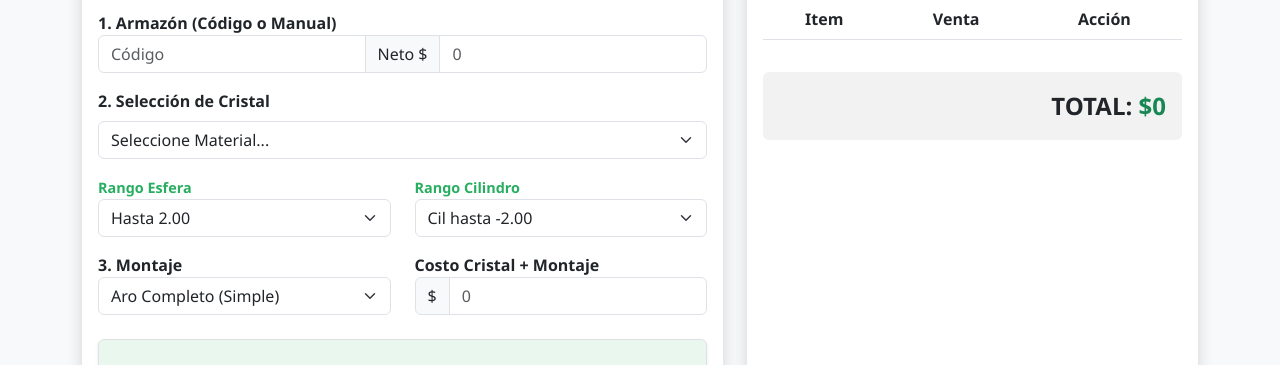
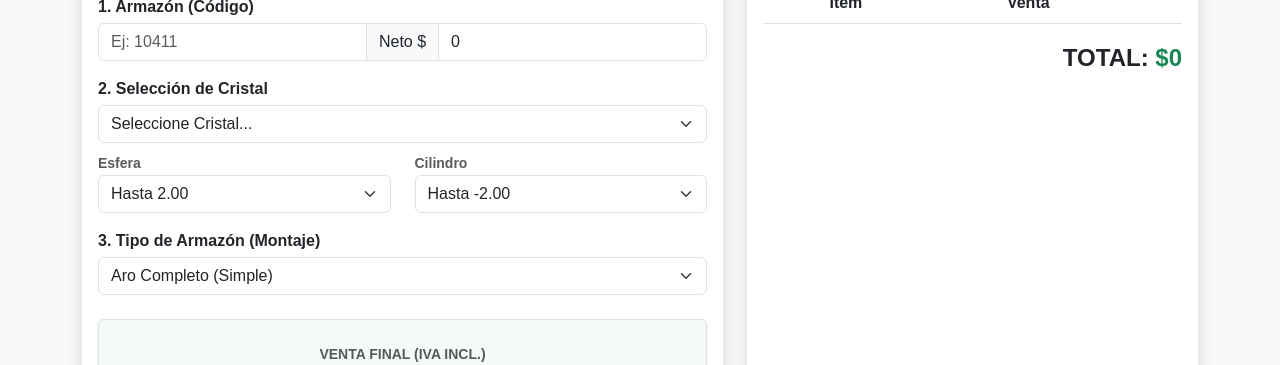
Before and after one commit to manuellgtmo-png/index.html, a plain HTML site: page index.html in a window 1280 px wide. Shown: the part 168-533 px from the top of the page. Drawn offline with nearby package versions, Linux system fonts and the light colour scheme.

Commit message:
Update index.html

```diff
--- a/index.html
+++ b/index.html
@@ -3,105 +3,80 @@
 <head>
     <meta charset="UTF-8">
     <meta name="viewport" content="width=device-width, initial-scale=1.0">
-    <title>Caja Óptica Perceptum - Pro</title>
+    <title>Caja Óptica Perceptum</title>
     <link href="https://cdn.jsdelivr.net/npm/bootstrap@5.3.0/dist/css/bootstrap.min.css" rel="stylesheet">
     <style>
         :root { --p-dark: #2c3e50; --p-green: #27ae60; --bg: #f8f9fa; --text: #212529; --card: #ffffff; }
         [data-theme="dark"] { --bg: #1a1a1a; --text: #f8f9fa; --card: #2d2d2d; --p-dark: #ecf0f1; }
-        body { background-color: var(--bg); color: var(--text); font-family: 'Segoe UI', Tahoma, Geneva, Verdana, sans-serif; transition: 0.3s; }
+        body { background-color: var(--bg); color: var(--text); font-family: sans-serif; transition: 0.3s; }
         .card { background-color: var(--card); border: none; border-radius: 15px; }
         .card-header { background-color: #2c3e50; color: white; border-radius: 15px 15px 0 0 !important; font-weight: bold; }
         .resaltado { font-size: 2.2rem; color: var(--p-green); font-weight: bold; }
         .mode-switch { cursor: pointer; font-size: 1.5rem; }
-        .label-group { font-size: 0.9rem; margin-top: 10px; display: block; color: var(--p-green); font-weight: bold; }
     </style>
 </head>
 <body>
 
 <div class="container py-4">
     <div class="d-flex justify-content-between align-items-center mb-4">
-        <div>
-            <h2 class="fw-bold mb-0">Centro Perceptum</h2>
-            <small class="text-secondary">Gestión de Caja Oftalmológica</small>
-        </div>
+        <h2 class="fw-bold">Caja Perceptum</h2>
         <div class="mode-switch" onclick="toggleTheme()">🌓</div>
     </div>
 
     <div class="row">
         <div class="col-md-7 mb-4">
             <div class="card shadow border-0">
-                <div class="card-header text-center fs-4">CALCULADORA DE LENTES</div>
+                <div class="card-header text-center fs-4">CALCULADORA</div>
                 <div class="card-body">
 
-                    <div class="row mb-3">
-                        <div class="col-12">
-                            <label class="fw-bold">1. Armazón (Código o Manual)</label>
-                            <div class="input-group">
-                                <input type="text" id="codArmazon" class="form-control" placeholder="Código" oninput="buscarPrecioArmazon()">
+                    <label class="fw-bold mb-1">1. Armazón (Código)</label>
+                    <div class="input-group mb-3">
+                        <input type="text" id="codArmazon" class="form-control" placeholder="Ej: 10411" oninput="buscarArmazon()">
                         <span class="input-group-text">Neto $</span>
-                                <input type="number" id="netoArmazon" class="form-control" placeholder="0" oninput="calcular()">
-                            </div>
-                        </div>
+                        <input type="number" id="netoArmazon" class="form-control" value="0" oninput="calcular()">
                     </div>
 
-                    <div class="row mb-3">
-                        <label class="fw-bold mb-2">2. Selección de Cristal</label>
-                        <div class="col-12 mb-2">
-                            <select id="selectCristal" class="form-select" onchange="actualizarPrecioCristal()">
-                                <option value="">Seleccione Material...</option>
-                                <option value="cr39_blanco">CR-39 Blanco AR 1.56</option>
+                    <label class="fw-bold mb-1">2. Selección de Cristal</label>
+                    <select id="selectCristal" class="form-select mb-2" onchange="actualizarInterfazCristal()">
+                        <option value="">Seleccione Cristal...</option>
+                        <option value="cr39_blanco">CR-39 Blanco con AR 1.56</option>
                         <option value="cr39_blue">CR-39 Blue Filter AR 1.56</option>
-                                <option value="cr39_foto_cafe">CR-39 Foto Café AR 1.56</option>
-                                <option value="cr39_foto_gris">CR-39 Foto Gris Blue AR 1.56</option>
+                        <option value="cr39_foto">CR-39 Fotocromático AR 1.56</option>
                         <option value="poli_ar">Policarbonato AR 1.59</option>
                         <option value="poli_blue">Policarbonato Blue AR 1.59</option>
-                                <option value="poli_blanco_neutro">Poli Blanco (Solo Neutro)</option>
-                                <option value="antiage">Antiage Blue Filter 1.60</option>
-                                <option value="alto_indice">Alto Índice Blue 1.67</option>
+                        <option value="alto_indice">Alto Índice Blue AR 1.67</option>
                     </select>
-                        </div>
-                        <div class="col-md-6">
-                            <span class="label-group">Rango Esfera</span>
-                            <select id="esferaRango" class="form-select" onchange="actualizarPrecioCristal()">
+
+                    <div id="seccionRangos" class="row mb-3">
+                        <div class="col-6">
+                            <small class="fw-bold text-muted">Esfera</small>
+                            <select id="esfera" class="form-select" onchange="actualizarPrecioCristal()">
                                 <option value="2">Hasta 2.00</option>
                                 <option value="4">Hasta 4.00</option>
                                 <option value="6">Hasta 6.00</option>
-                                <option value="8">Hasta 8.00</option>
-                                <option value="10">Hasta 10.00</option>
                             </select>
                         </div>
-                        <div class="col-md-6">
-                            <span class="label-group">Rango Cilindro</span>
-                            <select id="cilRango" class="form-select" onchange="actualizarPrecioCristal()">
-                                <option value="2">Cil hasta -2.00</option>
-                                <option value="4">Cil hasta -4.00</option>
-                                <option value="6">Cil hasta -6.00</option>
+                        <div class="col-6">
+                            <small class="fw-bold text-muted">Cilindro</small>
+                            <select id="cilindro" class="form-select" onchange="actualizarPrecioCristal()">
+                                <option value="2">Hasta -2.00</option>
+                                <option value="4">Hasta -4.00</option>
+                                <option value="6">Hasta -6.00</option>
                             </select>
                         </div>
                     </div>
 
-                    <div class="row mb-4">
-                        <div class="col-md-6">
-                            <label class="fw-bold">3. Montaje</label>
-                            <select id="tipoArmazonMontaje" class="form-select" onchange="actualizarPrecioCristal()">
+                    <label class="fw-bold mb-1">3. Tipo de Armazón (Montaje)</label>
+                    <select id="tipoMontaje" class="form-select mb-4" onchange="actualizarPrecioCristal()">
                         <option value="simple">Aro Completo (Simple)</option>
                         <option value="ranurado">Ranurado</option>
                         <option value="perforado">Perforado</option>
                     </select>
-                        </div>
-                        <div class="col-md-6">
-                            <label class="fw-bold">Costo Cristal + Montaje</label>
-                            <div class="input-group">
-                                <span class="input-group-text">$</span>
-                                <input type="number" id="netoCristalYMontaje" class="form-control" placeholder="0" oninput="calcular()">
-                            </div>
-                        </div>
-                    </div>
 
-                    <div class="p-4 border rounded text-center shadow-sm" style="background: rgba(39, 174, 96, 0.1)">
-                        <div class="small fw-bold opacity-75 mb-1">PRECIO VENTA FINAL (IVA INCL.)</div>
+                    <div class="p-4 border rounded text-center shadow-sm" style="background: rgba(39, 174, 96, 0.05)">
+                        <div class="small fw-bold opacity-75">VENTA FINAL (IVA INCL.)</div>
                         <div class="resaltado" id="precioFinal">$0</div>
-                        <div class="small opacity-75 mt-2">Suma Netos: <span id="sumaNetos">$0</span> | Factor: x3 + 19%</div>
+                        <div class="small opacity-75 mt-1">Costo Neto (Lente + Montaje): <span id="netoTotal">$0</span></div>
                     </div>
 
                     <button class="btn btn-success w-100 mt-4 fw-bold p-3" onclick="registrar()">REGISTRAR VENTA</button>
@@ -111,17 +86,13 @@
 
         <div class="col-md-5">
             <div class="card shadow border-0 h-100">
-                <div class="card-header bg-secondary text-center">FLUJO DE CAJA DIARIO</div>
+                <div class="card-header bg-secondary text-center">FLUJO DE CAJA</div>
                 <div class="card-body">
-                    <div class="table-responsive">
                     <table class="table text-center">
-                            <thead><tr><th>Item</th><th>Venta</th><th>Acción</th></tr></thead>
+                        <thead><tr><th>Item</th><th>Venta</th><th></th></tr></thead>
                         <tbody id="tablaVentas"></tbody>
                     </table>
-                    </div>
-                    <div class="text-end fw-bold fs-4 mt-3 p-3 rounded" style="background: rgba(0,0,0,0.05)">
-                        TOTAL: <span id="totalCaja" class="text-success">$0</span>
-                    </div>
+                    <div class="text-end fw-bold fs-4 mt-3">TOTAL: <span id="totalCaja" class="text-success">$0</span></div>
                 </div>
             </div>
         </div>
@@ -129,85 +100,86 @@
 </div>
 
 <script>
-    // --- BASE DE DATOS MAESTRA (Precios Netos Laboratorio) ---
-    const cristalesDB = {
-        cr39_blanco: { "2/2": 620, "4/2": 620, "6/2": 940, "2/4": 1890, "4/4": 1990, "6/4": 2190, "8/4": 2390, "10/4": 2490, "6/6": 2590, "CIL2": 690, "CIL4": 1890, "CIL6": 2390 },
-        cr39_blue:   { "2/2": 1880, "4/2": 1880, "6/2": 2290, "2/4": 3770, "4/4": 3770, "6/4": 3790, "CIL2": 1880, "CIL4": 3770, "CIL6": 7700 },
-        cr39_foto_cafe: { "2/2": 2890, "4/2": 2890, "2/4": 5790, "4/4": 5790, "CIL2": 2890, "CIL4": 5790 },
-        cr39_foto_gris: { "2/2": 3500, "4/2": 3500, "2/4": 4000, "4/4": 4000, "CIL2": 3500, "CIL4": 4000 },
-        poli_ar:     { "2/2": 2040, "4/2": 2040, "6/2": 2740, "2/4": 5840, "4/4": 5840, "6/4": 7490, "CIL2": 2540, "CIL4": 5840, "CIL6": 8490 },
-        poli_blue:   { "2/2": 4000, "4/2": 4000, "2/4": 8000, "4/4": 8000, "CIL2": 4000, "CIL4": 8000 },
-        poli_blanco_neutro: { "NEUTRO": 1600 },
-        antiage:     { "2/2": 12000, "4/2": 12000, "CIL2": 12000, "CIL4": 12000 },
-        alto_indice: { "6/2": 11000, "8/2": 11000, "10/2": 11000, "6/4": 18000, "8/4": 18000, "10/4": 18000 }
+    // --- BASE DE DATOS DE ARMAZONES ---
+    const armazonesDB = {
+        "10411": 1990, "10410": 1990, "7224": 5500, "9105": 5990
+        // Envíame tus códigos para agregarlos aquí!
     };
 
-    const montajesDB = {
-        organico: { simple: 1500, ranurado: 3000, perforado: 5000 },
-        especial: { simple: 2500, ranurado: 4000, perforado: 7000 },
-        premium:  { simple: 6000, ranurado: 9000, perforado: 10000 }
+    // --- BASE DE DATOS DE CRISTALES (Netos) ---
+    const cristalesDB = {
+        cr39_blanco: { "2/2": 620, "4/2": 620, "6/2": 940, "2/4": 1890, "4/4": 1990, "6/4": 2190, "8/4": 2390, "10/4": 2490, "6/6": 2590 },
+        cr39_blue:   { "2/2": 1880, "4/2": 1880, "6/2": 2290, "2/4": 3770, "4/4": 3770, "6/4": 3790 },
+        cr39_foto:   { "2/2": 2890, "4/2": 2890, "2/4": 5790, "4/4": 5790 },
+        poli_ar:     { "2/2": 2040, "4/2": 2040, "6/2": 2740, "2/4": 5840, "4/4": 5840, "6/4": 7490 },
+        poli_blue:   { "2/2": 4000, "4/2": 4000, "2/4": 8000, "4/4": 8000 },
+        alto_indice: { fixed_bajo: 11000, fixed_alto: 18000 }
     };
 
-    const baseArmazones = {"10411": 1990, "10410": 1990, "7224": 5500, "9105": 5990};
+    // --- BASE DE DATOS DE MONTAJES ---
+    const montajesDB = {
+        organico: { simple: 1500, ranurado: 3000, perforado: 0 },
+        especial: { simple: 4000, ranurado: 5000, perforado: 7000 }
+    };
+
+    let costoLenteActual = 0;
 
     function toggleTheme() {
-        const body = document.body;
-        body.setAttribute("data-theme", body.getAttribute("data-theme") === "dark" ? "light" : "dark");
+        document.body.setAttribute("data-theme", document.body.getAttribute("data-theme") === "dark" ? "light" : "dark");
     }
 
-    function buscarPrecioArmazon() {
-        const cod = document.getElementById('codArmazon').value;
-        if(baseArmazones[cod]) document.getElementById('netoArmazon').value = baseArmazones[cod];
+    function buscarArmazon() {
+        const cod = document.getElementById('codArmazon').value.trim();
+        if(armazonesDB[cod]) document.getElementById('netoArmazon').value = armazonesDB[cod];
         calcular();
     }
 
+    function actualizarInterfazCristal() {
+        const mat = document.getElementById('selectCristal').value;
+        const seccion = document.getElementById('seccionRangos');
+        // Si es Alto Índice, mostramos solo cil para decidir entre 11k o 18k
+        seccion.style.opacity = (mat === "alto_indice") ? "0.5" : "1";
+        actualizarPrecioCristal();
+    }
+
     function actualizarPrecioCristal() {
-        const material = document.getElementById('selectCristal').value;
-        const esf = document.getElementById('esferaRango').value;
-        const cil = document.getElementById('cilRango').value;
-        const tipoMontaje = document.getElementById('tipoArmazonMontaje').value;
+        const mat = document.getElementById('selectCristal').value;
+        const esf = document.getElementById('esfera').value;
+        const cil = document.getElementById('cilindro').value;
+        const montaje = document.getElementById('tipoMontaje').value;
 
-        if (!material) return;
+        if(!mat) return;
 
-        // 1. Lógica de precio cristal
+        // 1. Precio del Cristal
+        if(mat === "alto_indice") {
+            costoLenteActual = (cil >= 4) ? cristalesDB.alto_indice.fixed_alto : cristalesDB.alto_indice.fixed_bajo;
+        } else {
             let llave = `${esf}/${cil}`;
-        let costoCristal = cristalesDB[material][llave] || cristalesDB[material][`2/2`] || 0;
+            costoLenteActual = cristalesDB[mat][llave] || cristalesDB[mat]["2/2"] || 0;
+        }
 
-        // 2. Lógica de precio montaje
-        let categoriaMontaje = "especial";
-        if (material === "cr39_blanco") categoriaMontaje = "organico";
-        if (material === "alto_indice" || material === "antiage") categoriaMontaje = "premium";
+        // 2. Precio del Montaje automático
+        let cat = (mat.includes('cr39')) ? 'organico' : 'especial';
+        let costoMontaje = montajesDB[cat][montaje] || 0;
 
-        let costoMontaje = montajesDB[categoriaMontaje][tipoMontaje];
-
-        document.getElementById('netoCristalYMontaje').value = costoCristal + costoMontaje;
+        costoLenteActual += costoMontaje;
         calcular();
     }
 
     function calcular() {
-        const nA = parseFloat(document.getElementById('netoArmazon').value) || 0;
-        const nCM = parseFloat(document.getElementById('netoCristalYMontaje').value) || 0;
-        const sumaNetos = nA + nCM;
+        const netoArm = parseFloat(document.getElementById('netoArmazon').value) || 0;
+        const sumaNetos = netoArm + costoLenteActual;
+        const venta = Math.round((sumaNetos * 3) * 1.19);
 
-        // FÓRMULA: (Neto * 3) + 19% IVA
-        const precioVenta = Math.round((sumaNetos * 3) * 1.19);
-
-        document.getElementById('sumaNetos').innerText = "$" + sumaNetos.toLocaleString('es-CL');
-        document.getElementById('precioFinal').innerText = "$" + precioVenta.toLocaleString('es-CL');
+        document.getElementById('netoTotal').innerText = "$" + sumaNetos.toLocaleString('es-CL');
+        document.getElementById('precioFinal').innerText = "$" + venta.toLocaleString('es-CL');
     }
 
     function registrar() {
         const v = document.getElementById('precioFinal').innerText;
         if(v === "$0") return;
-        const it = document.getElementById('codArmazon').value || "Lente Completo";
-        const cristal = document.getElementById('selectCristal').options[document.getElementById('selectCristal').selectedIndex].text;
-
-        document.getElementById('tablaVentas').innerHTML += `
-            <tr>
-                <td><small>${it}</small><br><span class="badge bg-info" style="font-size:0.7rem">${cristal}</span></td>
-                <td class="vVal fw-bold">${v}</td>
-                <td><button class="btn btn-sm btn-outline-danger" onclick="this.parentElement.parentElement.remove(); actualizarCaja()">×</button></td>
-            </tr>`;
+        const item = document.getElementById('codArmazon').value || "Venta";
+        document.getElementById('tablaVentas').innerHTML += `<tr><td>${item}</td><td class="vVal">${v}</td><td><button class="btn btn-sm btn-danger" onclick="this.parentElement.parentElement.remove(); actualizarCaja()">×</button></td></tr>`;
         actualizarCaja();
     }
 
```
Lines whose indentation alone changed are shown as unchanged.
